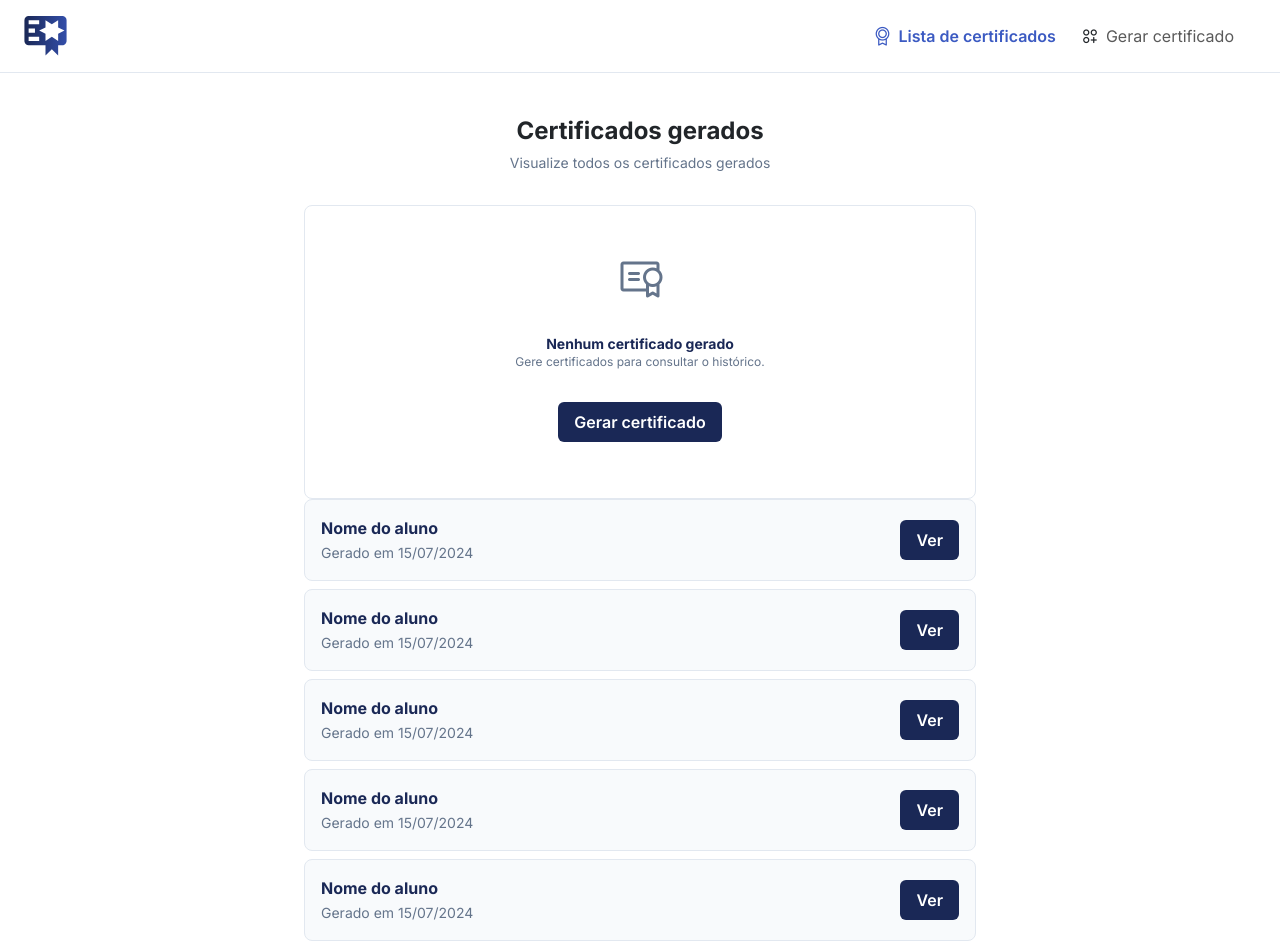
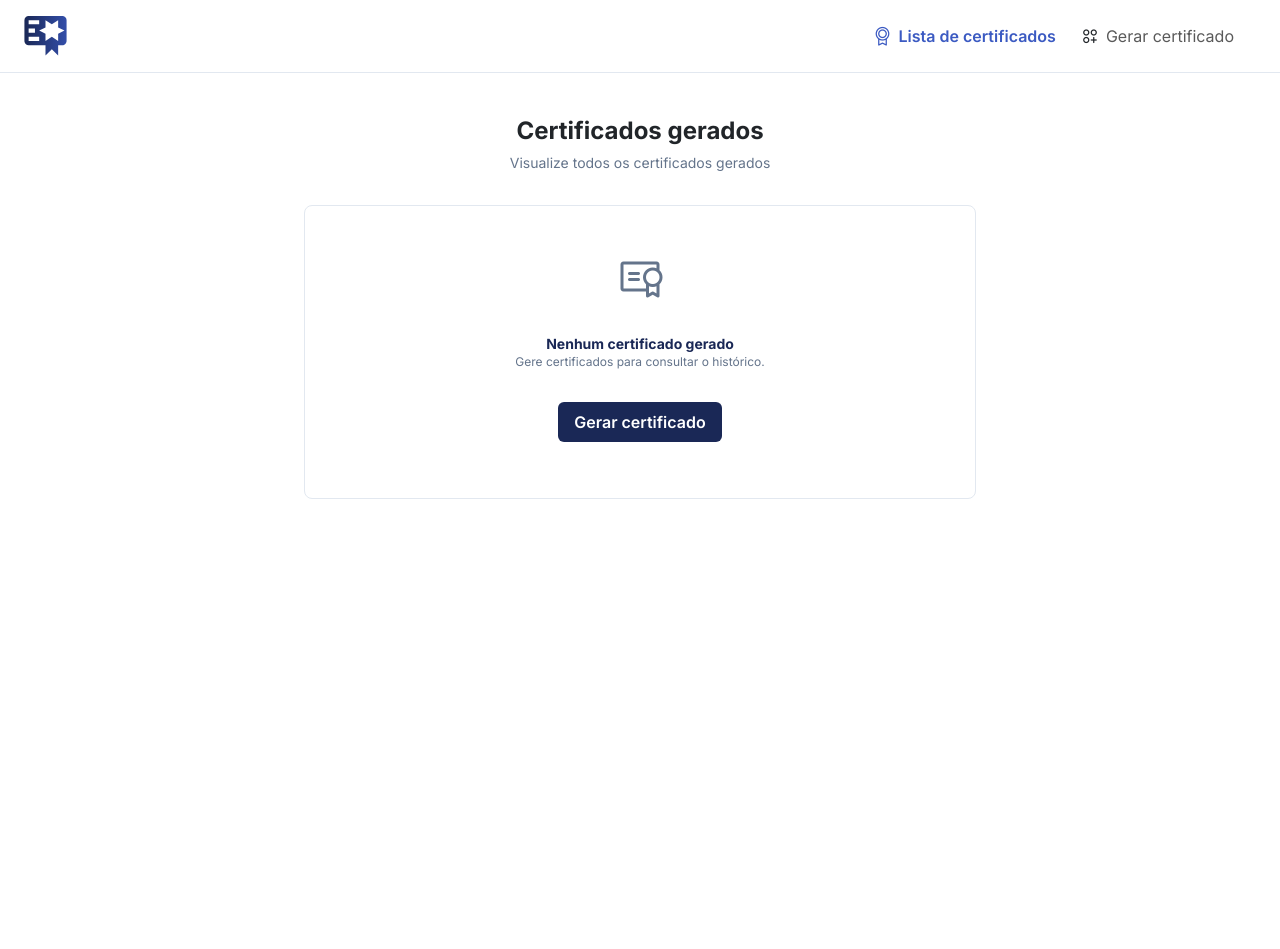
Before and after one commit to allanrsgomes/certified-generator, an Angular app: page / in a window 1280 px wide. After the commit the page ends 800 px from the top, so only its background shows below. Built offline with nearby package versions, Linux system fonts and the light colour scheme.

Commit message:
feat: dynamic info

```diff
--- a/package.json
+++ b/package.json
@@ -1,6 +1,6 @@
 {
   "name": "certified-generator",
-  "version": "1.0.16",
+  "version": "1.0.17",
   "scripts": {
     "ng": "ng",
     "start": "ng serve",
--- a/src/app/_components/certified-item/certified-item.component.html
+++ b/src/app/_components/certified-item/certified-item.component.html
@@ -1,8 +1,8 @@
 <div class="card p-3 custom-card">
   <div class="d-flex justify-content-between align-items-center">
     <div>
-      <div class="fw-bold student-name">Nome do aluno</div>
-      <small class="small-date">Gerado em 15/07/2024</small>
+      <div class="fw-bold student-name">{{studentName}}</div>
+      <small class="small-date">Gerado em {{issueDate}}</small>
     </div>
     <app-secundary-button buttonText="Ver" (click)="redirectCertificate()"></app-secundary-button>
   </div>
--- a/src/app/_components/certified-item/certified-item.component.ts
+++ b/src/app/_components/certified-item/certified-item.component.ts
@@ -1,4 +1,4 @@
-import { Component } from '@angular/core';
+import { Component, Input } from '@angular/core';
 import { Router } from '@angular/router';
 import { SecundaryButtonComponent } from '../secundary-button/secundary-button.component';
 
@@ -10,11 +10,13 @@ import { SecundaryButtonComponent } from '../secundary-button/secundary-button.c
   styleUrls: ['./certified-item.component.css']
 })
 export class CertifiedItemComponent {
-  id: string = '6'
+  @Input() studentName: string = ''
+  @Input() issueDate: string = ''
+  @Input() id: string = ''
 
-  constructor( private router: Router) {}
+  constructor(private router: Router) { }
 
   redirectCertificate() {
-    this.router.navigate(['/certificados', 2]);
+    this.router.navigate(['/certificados', this.id]);
   }
 }
--- a/src/app/_services/certificate.service.ts
+++ b/src/app/_services/certificate.service.ts
@@ -11,7 +11,7 @@ export class CertificateService {
   constructor() { }
 
   addCertificate(certificate: Certificate) {
-    this.certificates.push({...certificate})
+    this.certificates.unshift({...certificate})
     localStorage.setItem('certificates', JSON.stringify(this.certificates))
   }
 }
--- a/src/app/pages/certificate-form/certificate-form.component.ts
+++ b/src/app/pages/certificate-form/certificate-form.component.ts
@@ -1,6 +1,7 @@
 import { CommonModule } from '@angular/common';
 import { Component, ViewChild } from '@angular/core';
 import { FormsModule, NgForm, NgModel } from '@angular/forms';
+import { Router } from '@angular/router';
 import { PrimaryButtonComponent } from 'src/app/_components/primary-button/primary-button.component';
 import { SecundaryButtonComponent } from 'src/app/_components/secundary-button/secundary-button.component';
 import { CertificateService } from 'src/app/_services/certificate.service';
@@ -16,7 +17,10 @@ import { v4 as uuidv4 } from 'uuid'
 })
 export class CertificateFormComponent {
 
-  constructor(private certificateService: CertificateService) { }
+  constructor(
+    private certificateService: CertificateService,
+    private route: Router
+  ) { }
   @ViewChild('form') form!: NgForm
   activity: string = ''
   certificate: Certificate = {
@@ -71,7 +75,6 @@ export class CertificateFormComponent {
     this.certificate.issueDate = this.currentDate()
     this.certificate.id = uuidv4()
     this.certificateService.addCertificate(this.certificate)
-    this.certificate = this.certifiedInitialState()
-    this.form.resetForm()
+    this.route.navigate(['certificados', this.certificate.id])
   }
 }
--- a/src/app/pages/certificate/certificate.component.html
+++ b/src/app/pages/certificate/certificate.component.html
@@ -4,30 +4,29 @@
       <i class="ph ph-arrow-left"></i>
       <p class="m-0">Voltar</p>
     </a>
-    <app-secundary-button></app-secundary-button>
+    <app-secundary-button phClass="ph ph-download-simple" buttonText="Download"></app-secundary-button>
   </div>
-  <div class="certificate d-flex justify-content-center align-items-center">
+
+  <div *ngIf="certificate" class="certificate d-flex justify-content-center align-items-center">
     <img class="icon-medal" src="../../../assets/cetificate/certificate_ribbon.png" alt="Icone de medalha">
     <div class="content-certificate">
-
       <div class="info-certificate d-flex flex-column align-items-center">
         <img class="signature" src="../../../assets/cetificate/certificate_signature.svg" alt="assinatura" >
         <div class="titles-certificate">
           <h1>Certificado de conclusão</h1>
           <p>Esse certificado comprova que</p>
         </div>
-
-        <p class="student-name">Allan Roberto da Silva Gomes</p>
+        <p class="student-name">{{certificate.name}}</p>
         <div class="activities-list-group">
           <p class="activities-list-title">concluiu com sucesso as seguintes atividades</p>
-          <p class="activities-list">Introdução ao Angular, Configuração com Angular CLI, Criação de componentes reutilizáveis, Manipulação de
-            dados, Implementação de data binding, Criação de rotas com Angular Router, Consumo de APIs REST
+          <p class="activities-list">
+            {{certificate.activities.join(', ')}}
           </p>
         </div>
+      </div>
+      <p class="emission-data">Emitido em {{certificate.issueDate}}</p>
+    </div>
+  </div>
 
-      </div>
-      <p class="emission-data">Emitido em 25/09/2025</p>
-    </div>
 
-  </div>
 </div>
--- a/src/app/pages/certificate/certificate.component.ts
+++ b/src/app/pages/certificate/certificate.component.ts
@@ -1,3 +1,4 @@
+import { CommonModule } from '@angular/common';
 import { Component, OnInit } from '@angular/core';
 import { ActivatedRoute } from '@angular/router';
 import { SecundaryButtonComponent } from 'src/app/_components/secundary-button/secundary-button.component';
@@ -7,7 +8,7 @@ import { Certificate } from 'src/app/interfaces/cetificate';
 @Component({
   selector: 'app-certificate',
   standalone: true,
-  imports: [SecundaryButtonComponent],
+  imports: [SecundaryButtonComponent, CommonModule],
   templateUrl: './certificate.component.html',
   styleUrls: ['./certificate.component.css']
 })
@@ -24,7 +25,6 @@ export class CertificateComponent implements OnInit {
     this.route.paramMap.subscribe(params => {
       this.id = params.get('id')
       this.certificate = this.certificateService.certificates.find(item => item.id == this.id)
-      console.log(this.certificate)
     })
   }
 }
--- a/src/app/pages/certificates/certificates.component.html
+++ b/src/app/pages/certificates/certificates.component.html
@@ -3,20 +3,25 @@
     <h1 class="fw-bold custom-title">Certificados gerados</h1>
     <p class="mb-4 custom-subtitle">Visualize todos os certificados gerados</p>
   </div>
-  <div class="custom-card w-100">
+
+
+  <div *ngIf="certificates.length == 0" class="custom-card w-100">
     <i class="ph ph-certificate"></i>
     <div class="custom-warning-titles">
       <h3 class="card-title">Nenhum certificado gerado</h3>
       <p class="card-subtitle">Gere certificados para consultar o histórico.</p>
     </div>
-    <app-secundary-button routerLink="certificados/novo" buttonText="Gerar certificado">Gerar certificado</app-secundary-button>
+    <app-secundary-button routerLink="certificados/novo" buttonText="Gerar certificado">Gerar
+      certificado</app-secundary-button>
   </div>
 
-  <div class="list-certificates w-100">
-    <app-certified-item></app-certified-item>
-    <app-certified-item></app-certified-item>
-    <app-certified-item></app-certified-item>
-    <app-certified-item></app-certified-item>
-    <app-certified-item></app-certified-item>
+  <div *ngIf="certificates.length > 0" class="list-certificates w-100">
+    <div *ngFor="let certificate of certificates; let i = index">
+      <app-certified-item
+        [id]="certificate.id"
+        [studentName]="certificate.name"
+        [issueDate]="certificate.issueDate"
+      ></app-certified-item>
+    </div>
   </div>
 </div>
--- a/src/app/pages/certificates/certificates.component.ts
+++ b/src/app/pages/certificates/certificates.component.ts
@@ -1,3 +1,4 @@
+import { CommonModule } from '@angular/common';
 import { Component, OnInit } from '@angular/core';
 import { RouterLink } from '@angular/router';
 import { CertifiedItemComponent } from 'src/app/_components/certified-item/certified-item.component';
@@ -8,7 +9,7 @@ import { Certificate } from 'src/app/interfaces/cetificate';
 @Component({
   selector: 'app-certificates',
   standalone: true,
-  imports: [CertifiedItemComponent, SecundaryButtonComponent, RouterLink],
+  imports: [CertifiedItemComponent, SecundaryButtonComponent, RouterLink, CommonModule],
   templateUrl: './certificates.component.html',
   styleUrls: ['./certificates.component.css']
 })
```
Also changed, not shown: 1 other file (tests, documents, lock files or other folders).
